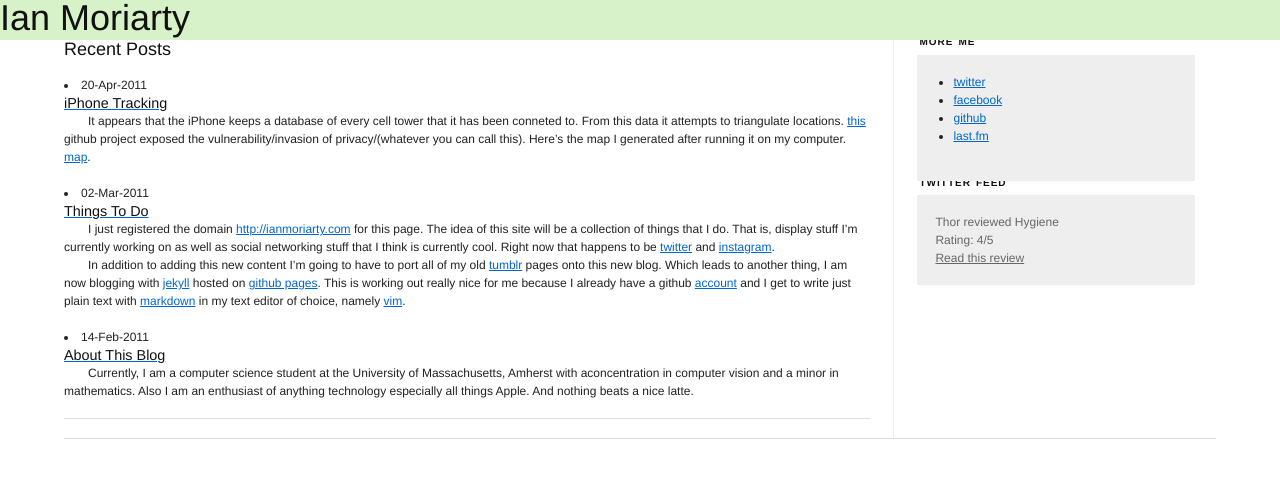
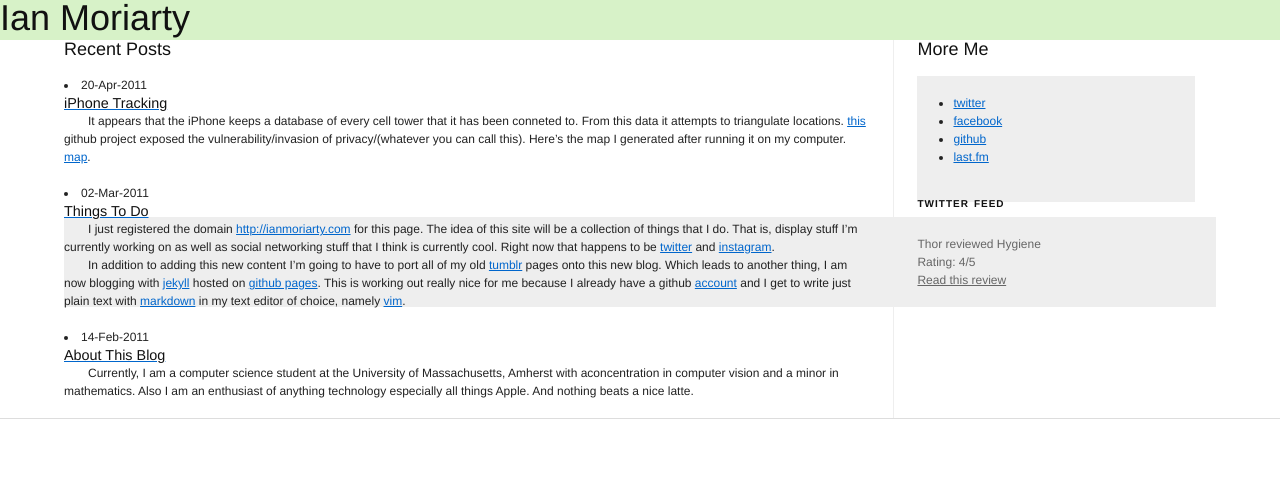
Before and after one commit to iann/website, a Jekyll site: the page built from index.html, in a window 1280 px wide. Shown: the top 478 px of the page. Built offline with Jekyll 4.4.1, drawn with Linux system fonts in a browser that asks for light colours; Markdown is read by kramdown in place of the engine named in the settings.

Commit message:
close div

```diff
--- a/_layouts/default.html
+++ b/_layouts/default.html
@@ -14,13 +14,11 @@
         </li>
         {% endfor %}
 
-      <hr />
 
     </div>
 
-      <div class="span-6 last" id="sidebar">
-
-          <h3 class="caps">More Me</h3>
+    <div class="span-6 last" id="sidebar">
+      <h3 id="more">More Me</h3>
 
           <div class="box">
             <ul>
@@ -38,7 +36,7 @@
               </li>
             </ul>
           </div>
-
+       </div>
 
         <div class="prepend-top" id="recent-reviews">
           <h3 class="caps">Twitter Feed</h3>
@@ -49,8 +47,7 @@
           </div>
         </div>
       </div>
-
-      <hr />
+   <hr />
 
     </div>
 
```
